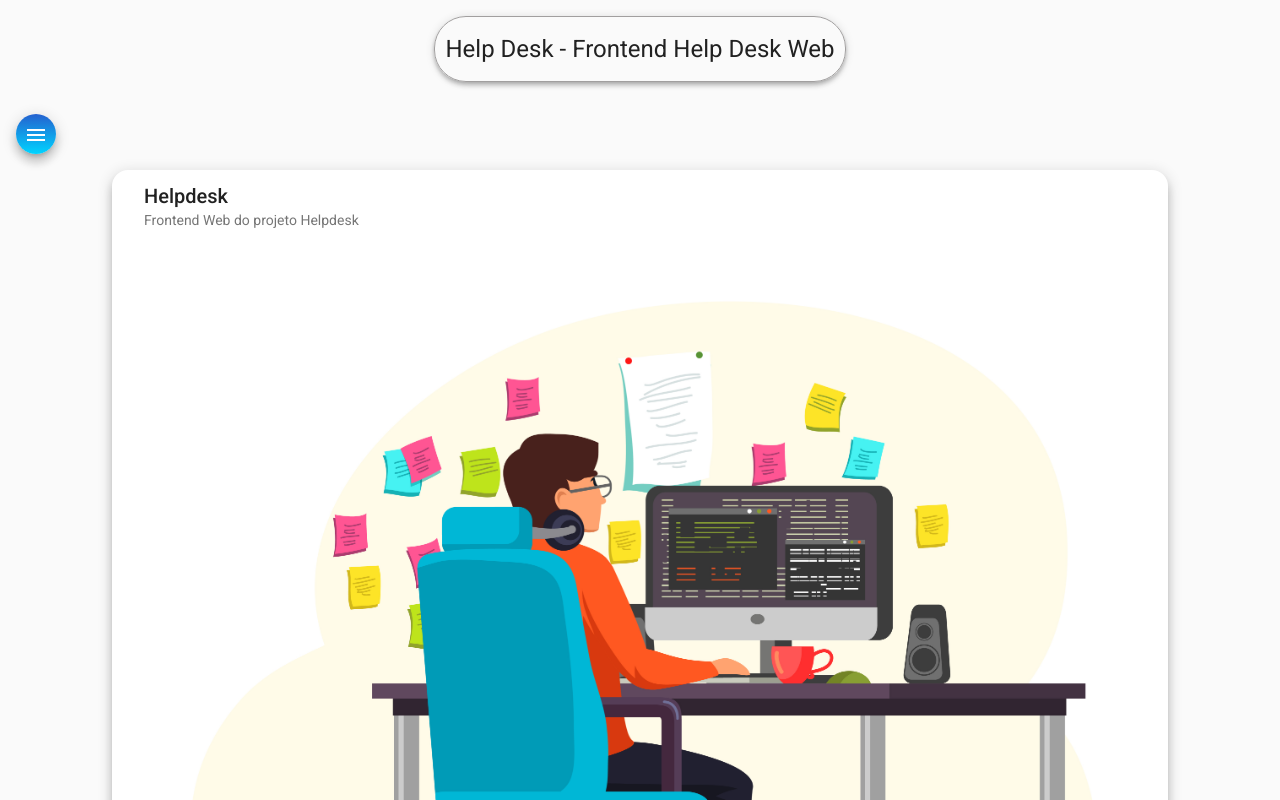
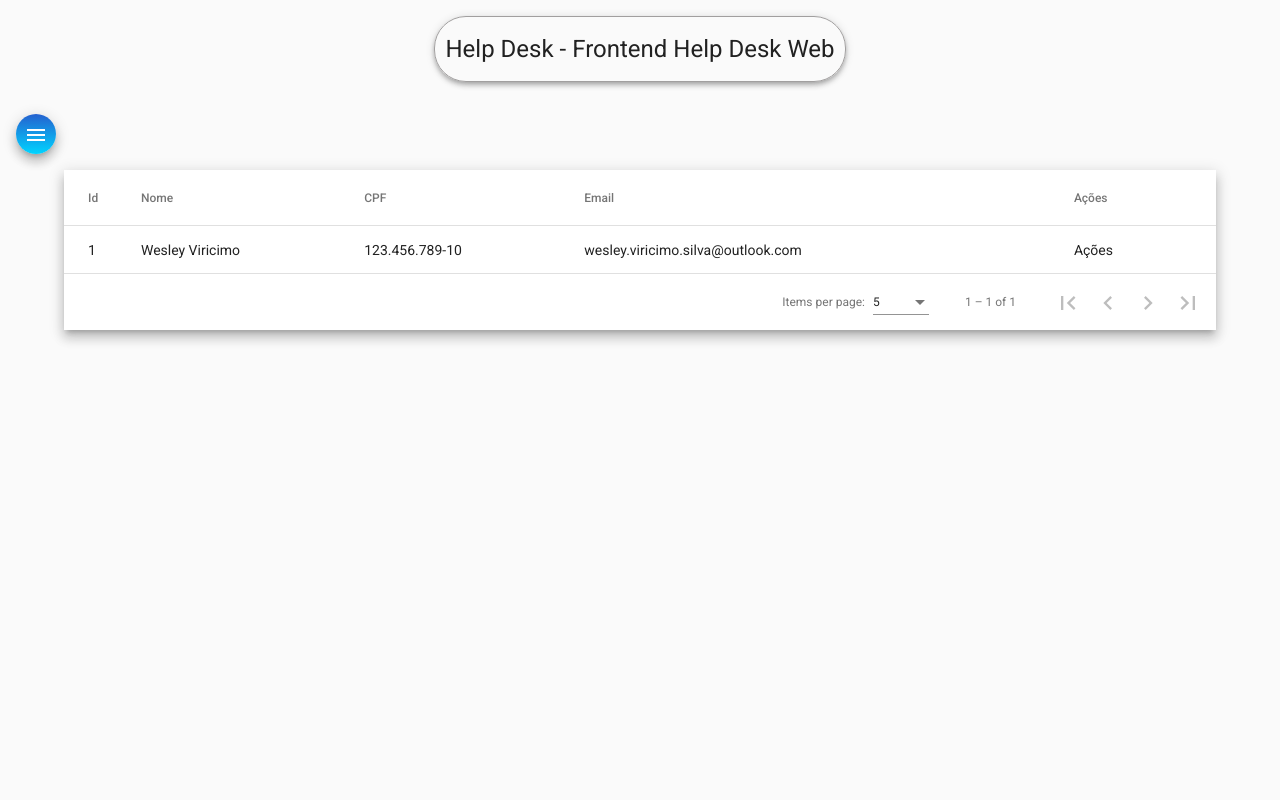
Before and after one commit to Wesley-Viricimo/Frontend-Web-Helpdesk, an Angular app: page /tecnicos in a window 1280 px wide. Before the commit this address led to /home. Built offline with nearby package versions, Linux system fonts and the light colour scheme.

Commit message:
HTML, CSS e Typescript para tecnicoList criado

```diff
--- a/src/app/components/nav/nav.component.ts
+++ b/src/app/components/nav/nav.component.ts
@@ -11,7 +11,7 @@
   constructor(private router: Router) { }
 
   ngOnInit(): void {
-    this.router.navigate(['home'])//Quando projeto for iniciado, irá navegar para a rota home
+    this.router.navigate(['tecnicos'])//Quando projeto for iniciado, irá navegar para a rota home
   }
 
 }
--- a/src/app/components/tecnico/tecnico-list/tecnico-list.component.css
+++ b/src/app/components/tecnico/tecnico-list/tecnico-list.component.css
@@ -0,0 +1,8 @@
+.container{
+    width: 90%;
+    margin: 1rem auto;
+}
+
+table {
+    width: 100%;
+  }
--- a/src/app/components/tecnico/tecnico-list/tecnico-list.component.html
+++ b/src/app/components/tecnico/tecnico-list/tecnico-list.component.html
@@ -1 +1,39 @@
-<p>tecnico-list works!</p>
+<div class="container">
+    <div class="mat-elevation-z8">
+        <table mat-table [dataSource]="dataSource">
+
+          <ng-container matColumnDef="id">
+            <th mat-header-cell *matHeaderCellDef> Id </th>
+            <td mat-cell *matCellDef="let element"> {{element.id}} </td>
+          </ng-container>
+
+          <ng-container matColumnDef="nome">
+            <th mat-header-cell *matHeaderCellDef> Nome </th>
+            <td mat-cell *matCellDef="let element"> {{element.nome}} </td>
+          </ng-container>
+
+          <ng-container matColumnDef="cpf">
+            <th mat-header-cell *matHeaderCellDef> CPF </th>
+            <td mat-cell *matCellDef="let element"> {{element.cpf}} </td>
+          </ng-container>
+
+          <ng-container matColumnDef="email">
+            <th mat-header-cell *matHeaderCellDef> Email </th>
+            <td mat-cell *matCellDef="let element"> {{element.email}} </td>
+          </ng-container>
+
+          <ng-container matColumnDef="acoes">
+            <th mat-header-cell *matHeaderCellDef> Ações </th>
+            <td mat-cell *matCellDef="let element"> Ações </td>
+          </ng-container>
+
+          <tr mat-header-row *matHeaderRowDef="displayedColumns"></tr>
+          <tr mat-row *matRowDef="let row; columns: displayedColumns;"></tr>
+        </table>
+
+        <mat-paginator [pageSizeOptions]="[5, 10, 20]"
+                       showFirstLastButtons
+                       aria-label="Select page of periodic elements">
+        </mat-paginator>
+      </div>
+</div>
--- a/src/app/components/tecnico/tecnico-list/tecnico-list.component.ts
+++ b/src/app/components/tecnico/tecnico-list/tecnico-list.component.ts
@@ -1,4 +1,7 @@
-import { Component, OnInit } from '@angular/core';
+import { Component, OnInit, ViewChild } from '@angular/core';
+import { MatPaginator } from '@angular/material/paginator';
+import { MatTableDataSource } from '@angular/material/table';
+import { Tecnico } from 'src/app/models/tecnico';
 
 @Component({
   selector: 'app-tecnico-list',
@@ -7,9 +10,30 @@
 })
 export class TecnicoListComponent implements OnInit {
 
+  ELEMENT_DATA: Tecnico[] = [
+   {
+    id: 1,
+    nome: "Wesley Viricimo",
+    cpf: "123.456.789-10",
+    email: "wesley.viricimo.silva@outlook.com",
+    senha: "12345",
+    perfis: ["0"],
+    dataCriacao: '15/02/2022'
+   }
+  ]
+
+  displayedColumns: string[] = ['id', 'nome', 'cpf', 'email', 'acoes']; //Array com os nomes das colunas da tabela do html
+  dataSource = new MatTableDataSource<Tecnico>(this.ELEMENT_DATA);
+
   constructor() { }
 
   ngOnInit(): void {
   }
 
+  @ViewChild(MatPaginator) paginator: MatPaginator;
+
+  ngAfterViewInit() {
+    this.dataSource.paginator = this.paginator;
+  }
+
 }
--- /dev/null
+++ b/src/app/models/tecnico.ts
@@ -0,0 +1,9 @@
+export interface Tecnico {
+    id?: any;
+    nome: string;
+    cpf: string;
+    email: string;
+    senha: string;
+    perfis: string[];
+    dataCriacao: any;
+}
```
